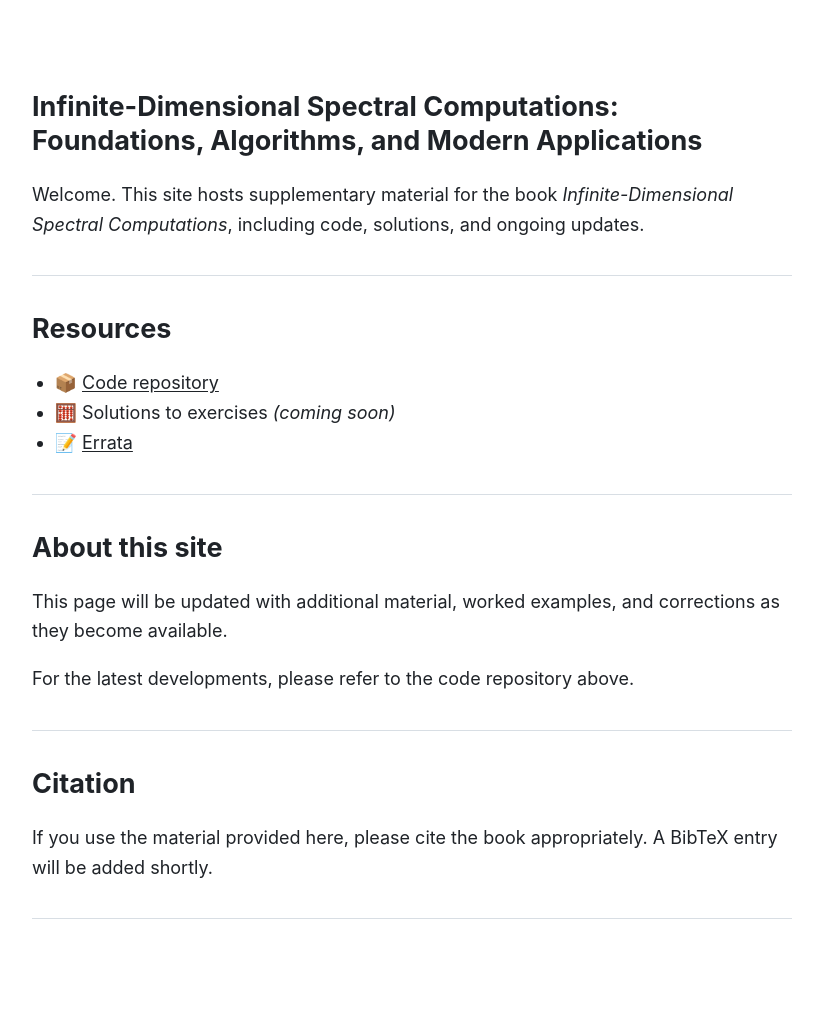
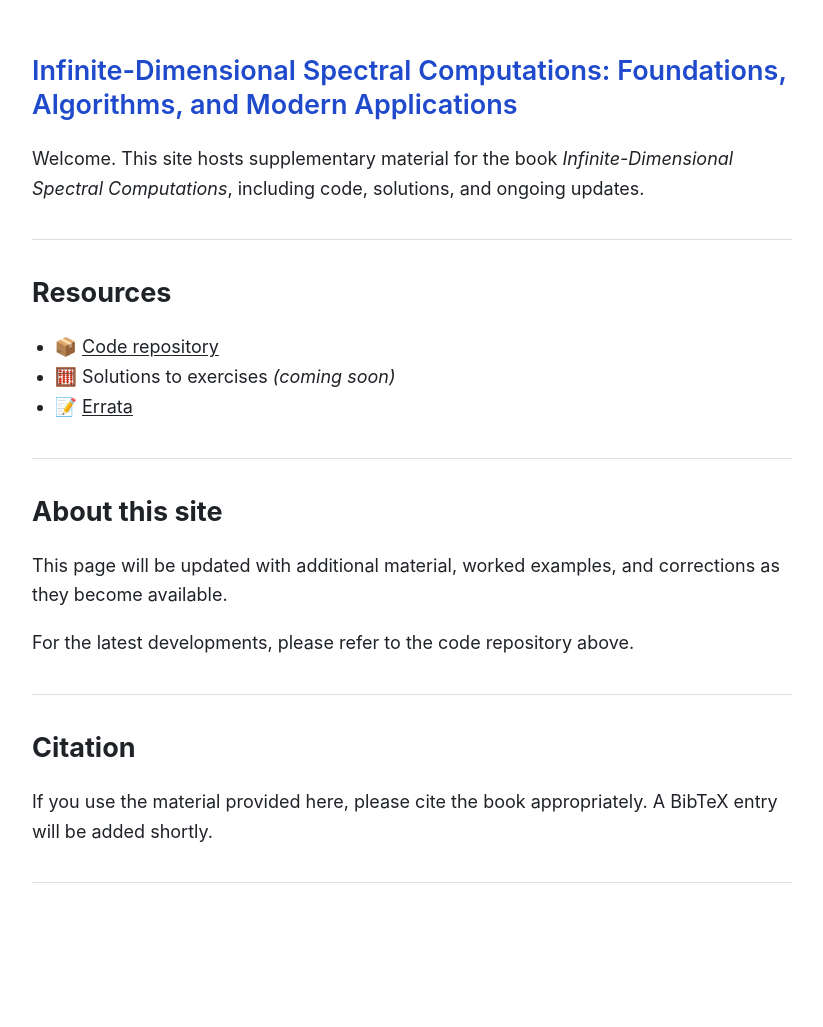
Before and after one commit to MColbrook/spectralcomputations, a Jekyll site: the page built from index.md, in a window 1280 px wide. Shown: the whole page, without its empty margins (228-1051 px from the left). Built offline with Jekyll 4.4.1, drawn with Linux system fonts in a browser that asks for light colours; after the commit the page ends 991 px from its top, so only the background shows below that.

Commit message:
Update style.css

```diff
--- a/assets/css/style.css
+++ b/assets/css/style.css
@@ -41,3 +41,9 @@ hr {
   border-top: 1px solid #d8dee4;
   margin: 2rem 0;
 }
+
+.main-title {
+  color: #1f4acc;
+  font-weight: 600;
+  margin-top: 0;
+}
```
